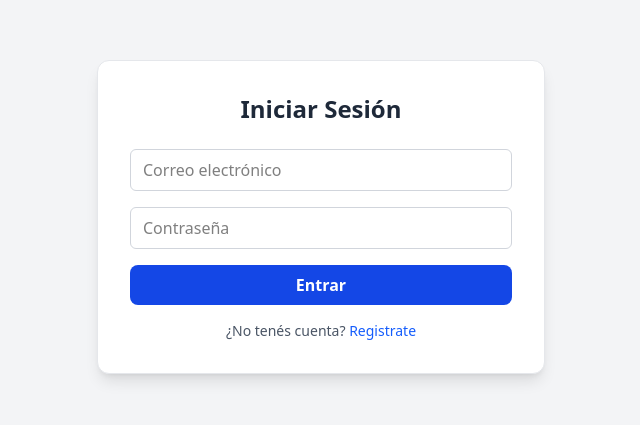
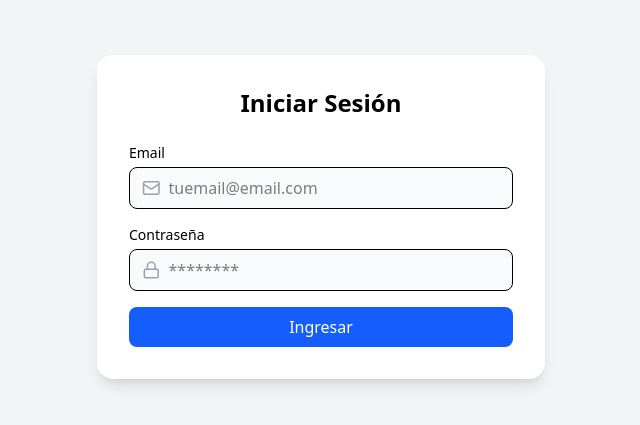
Before and after one commit to HRSYSTEM-PROJECT/front, a Next.js app: page /login in a window 1280 px wide. Shown: the part 183-608 px from the top of the page, without its empty margins (319-959 px from the left). Built offline with nearby package versions, Linux system fonts and the light colour scheme.

Commit message:
Cambio Login

```diff
--- a/src/app/login/page.tsx
+++ b/src/app/login/page.tsx
@@ -1,59 +1,5 @@
-"use client";
-
-import { useState } from "react";
+import LoginForm from "@/components/LoginForm";
 
 export default function LoginPage() {
-  const [email, setEmail] = useState("");
-  const [password, setPassword] = useState("");
-
-  const handleSubmit = (e: React.FormEvent) => {
-    e.preventDefault();
-    console.log("Login con:", { email, password });
-    //     // Más adelante: fetch/axios al backend para autenticar
-  };
-
-  return (
-    <div className="min-h-screen flex items-center justify-center bg-gray-100">
-      <div className="w-full max-w-md bg-white p-8 rounded-xl shadow-lg border border-gray-200">
-        <h1 className="text-2xl font-bold text-center text-gray-800 mb-6">
-          Iniciar Sesión
-        </h1>
-
-        <form onSubmit={handleSubmit} className="space-y-4">
-          <input
-            type="email"
-            value={email}
-            onChange={(e) => setEmail(e.target.value)}
-            placeholder="Correo electrónico"
-            className="w-full rounded-md border border-gray-300 px-3 py-2 focus:outline-none focus:ring-2 focus:ring-blue-600"
-            required
-          />
-
-          <input
-            type="password"
-            value={password}
-            onChange={(e) => setPassword(e.target.value)}
-            placeholder="Contraseña"
-            className="w-full rounded-md border border-gray-300 px-3 py-2 focus:outline-none focus:ring-2 focus:ring-blue-600"
-            required
-          />
-
-          <button
-            type="submit"
-            className="w-full rounded-lg bg-blue-700 px-4 py-2 font-semibold text-white hover:bg-blue-800 transition"
-          >
-            Entrar
-          </button>
-        </form>
-
-        {/* Link de registro */}
-        <p className="text-sm text-center text-gray-600 mt-4">
-          ¿No tenés cuenta?{" "}
-          <a href="/register" className="text-blue-600 hover:underline">
-            Registrate
-          </a>
-        </p>
-      </div>
-    </div>
-  );
-}
+  return <LoginForm />
+};
--- /dev/null
+++ b/src/components/LoginForm.tsx
@@ -0,0 +1,65 @@
+"use client";
+
+import { useState } from "react";
+import { Mail, Lock } from "lucide-react";
+
+export default function LoginForm() {
+  const [email, setEmail] = useState("");
+  const [password, setPassword] = useState("");
+
+  const handleSubmit = (e: React.FormEvent) => {
+    e.preventDefault();
+    console.log("Login enviado:", { email, password });
+    // 🔑 Acá podés conectar con AuthContext o API
+  };
+
+  return (
+    <div className="flex items-center justify-center min-h-screen bg-gray-100">
+      <div className="bg-white p-8 rounded-2xl shadow-lg w-full max-w-md">
+        <h2 className="text-2xl font-bold mb-6 text-center">Iniciar Sesión</h2>
+        <form onSubmit={handleSubmit} className="space-y-4">
+
+          {/* Email */}
+          <div>
+            <label className="block text-sm font-medium mb-1">Email</label>
+            <div className="flex items-center border rounded-lg px-3 py-2 bg-gray-50">
+              <Mail className="w-5 h-5 text-gray-400 mr-2" />
+              <input
+                type="email"
+                placeholder="tuemail@email.com"
+                value={email}
+                onChange={(e) => setEmail(e.target.value)}
+                className="w-full bg-transparent focus:outline-none"
+                required
+              />
+            </div>
+          </div>
+
+          {/* Password */}
+          <div>
+            <label className="block text-sm font-medium mb-1">Contraseña</label>
+            <div className="flex items-center border rounded-lg px-3 py-2 bg-gray-50">
+              <Lock className="w-5 h-5 text-gray-400 mr-2" />
+              <input
+                type="password"
+                placeholder="********"
+                value={password}
+                onChange={(e) => setPassword(e.target.value)}
+                className="w-full bg-transparent focus:outline-none"
+                required
+              />
+            </div>
+          </div>
+
+          {/* Botón */}
+          <button
+            type="submit"
+            className="w-full bg-blue-600 text-white py-2 rounded-lg hover:bg-blue-700 transition"
+          >
+            Ingresar
+          </button>
+        </form>
+      </div>
+    </div>
+  );
+}
```
